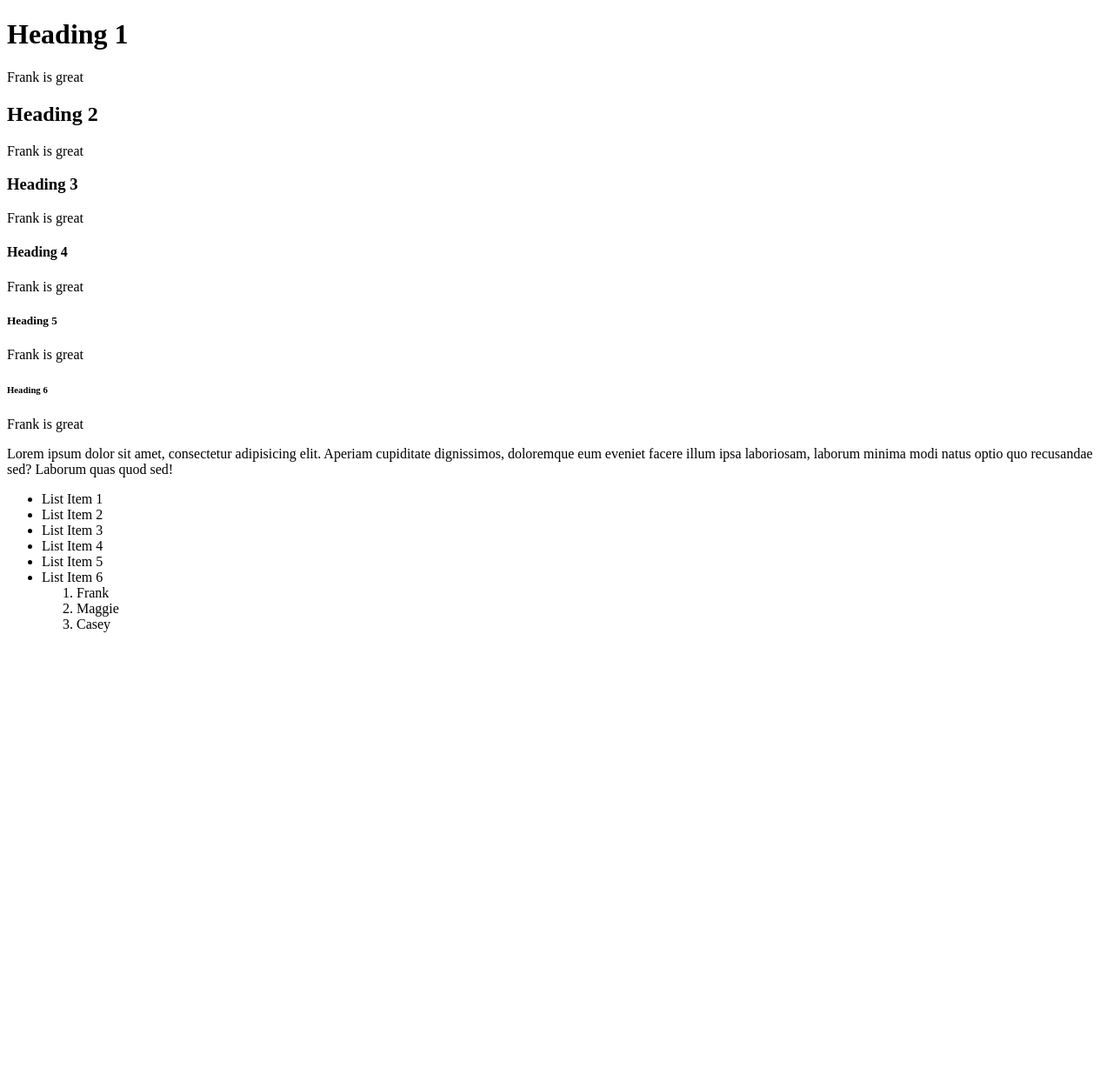
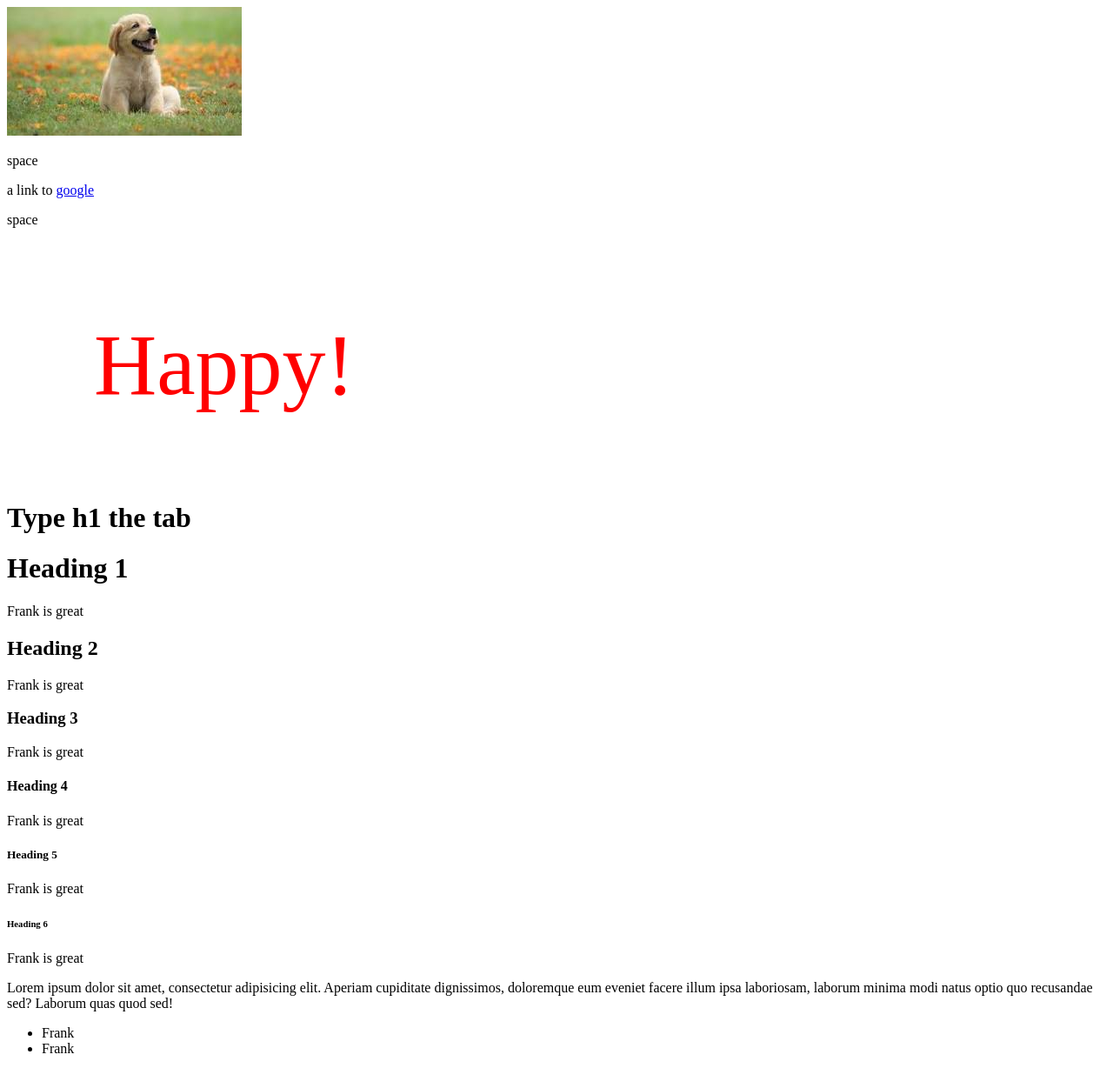
Before and after one commit to knarfmon/HTML, a plain HTML site: page tags/index.html in a window 1280 px wide. Shown: the top 1228 px of the page at 87% size. Before the commit the page ends 800 px from the top, so only its background shows below. Drawn offline with Linux system fonts and the light colour scheme.

Commit message:
learning more

```diff
--- a/tags/index.html
+++ b/tags/index.html
@@ -3,9 +3,25 @@
 <head>
     <meta charset="UTF-8">
     <title>Title</title>
+    <link rel="stylesheet" href="main.css">
 </head>
 <body>
 
+<img src="dog.jpg"
+     alt="image of bitsy">
+
+<p>space</p>
+
+a link to <a href="https://www.google.com" target = "_blank">google</a>
+
+<p>space</p>
+
+<!--p.happiness{Happy}-->
+<p class="happiness">Happy!</p>
+
+<!--This is a comment by using control + /-->
+<!--Type h -->
+<h1>Type h1 the tab</h1>
 <h1>Heading 1</h1>
 <p>Frank is great</p>
 <h2>Heading 2</h2>
@@ -19,9 +35,16 @@
 <h6>Heading 6</h6>
 <p>Frank is great</p>
 
+<!--Type lorem-->
 <p>Lorem ipsum dolor sit amet, consectetur adipisicing elit. Aperiam cupiditate dignissimos, doloremque eum eveniet
     facere illum ipsa laboriosam, laborum minima modi natus optio quo recusandae sed? Laborum quas quod sed!</p>
 
+<!--Type ul>li*6 the tab-->
+<ul>
+<!--    hole alt down and click where you want to insert-->
+    <li>Frank</li>
+    <li>Frank</li>
+</ul>
 <ul>
     <li>List Item 1</li>
     <li>List Item 2</li>
@@ -30,6 +53,7 @@
     <li>List Item 5</li>
     <li>List Item 6</li>
 
+<!--    Ordered list, shows number-->
     <ol>
 
         <li>Frank</li>
--- /dev/null
+++ b/tags/main.css
@@ -0,0 +1,5 @@
+.happiness{color:red;
+    font-size: 100px;
+    margin-left: 100px;
+
+}
```
Also changed, not shown: tags/Bitsy.jpeg (added), tags/dog.jpg (added), tags/img/Bitsy.jpeg (added), tags/img/dog.jpg (added).
